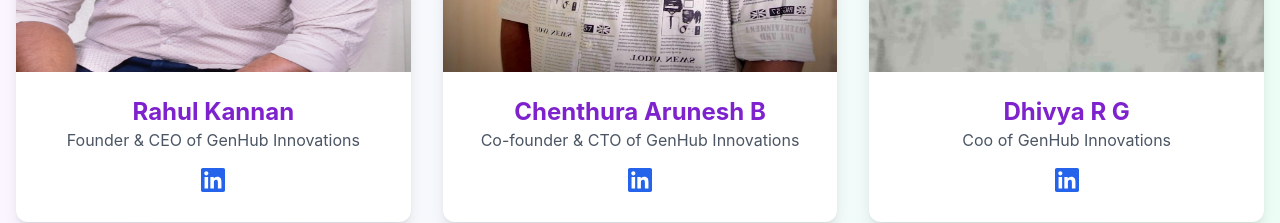
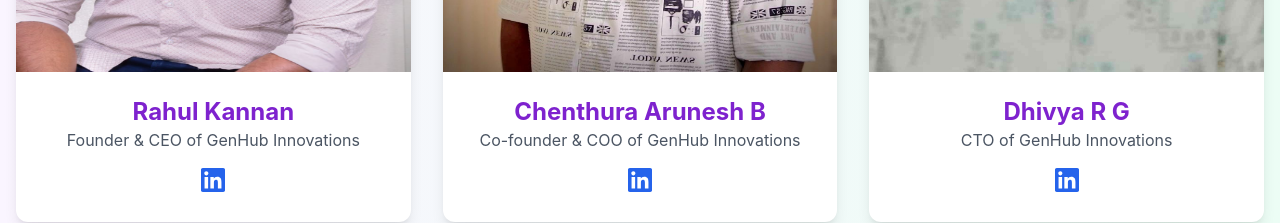
Before and after one commit to Mefisto04/Genhub-Frontend, a React (Create React App) app: page /about in a window 1280 px wide. Shown: the part 1740-1963 px from the top of the page. Built offline with nearby package versions, Linux system fonts and the light colour scheme; no server answers.

Commit message:
Update About.js

```diff
--- a/src/components/About.js
+++ b/src/components/About.js
@@ -221,7 +221,7 @@
                   Chenthura Arunesh B
                 </h3>
                 <p className="text-gray-600">
-                  Co-founder & CTO of GenHub Innovations
+                  Co-founder & COO of GenHub Innovations
                 </p>
                 <a
                   href="http://www.linkedin.com/in/chenthura-arunesh-ab2034283"
@@ -260,7 +260,7 @@
                 <h3 className="text-2xl font-bold text-purple-700">
                   Dhivya R G
                 </h3>
-                <p className="text-gray-600">Coo of GenHub Innovations</p>
+                <p className="text-gray-600">CTO of GenHub Innovations</p>
                 <a
                   href="https://www.linkedin.com/in/dhivya-r-g-28046725b"
                   target="_blank"
```
